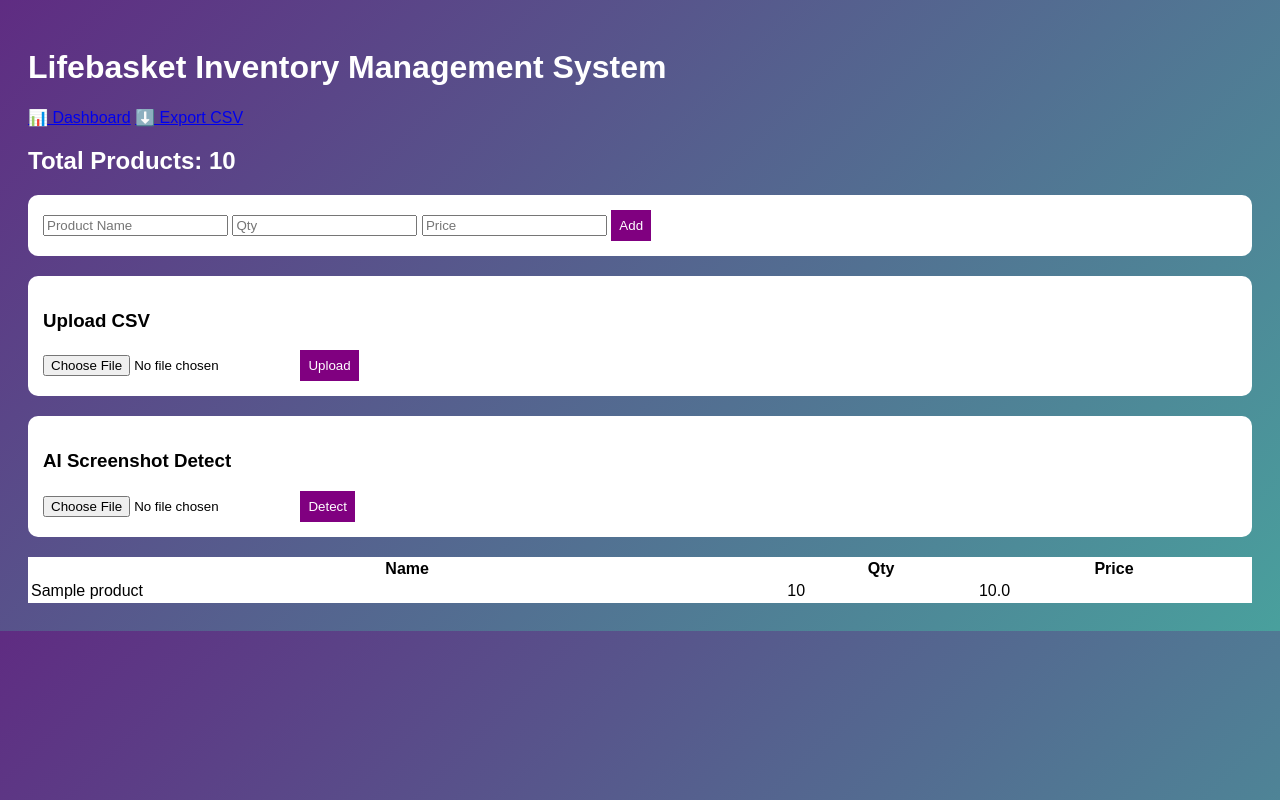
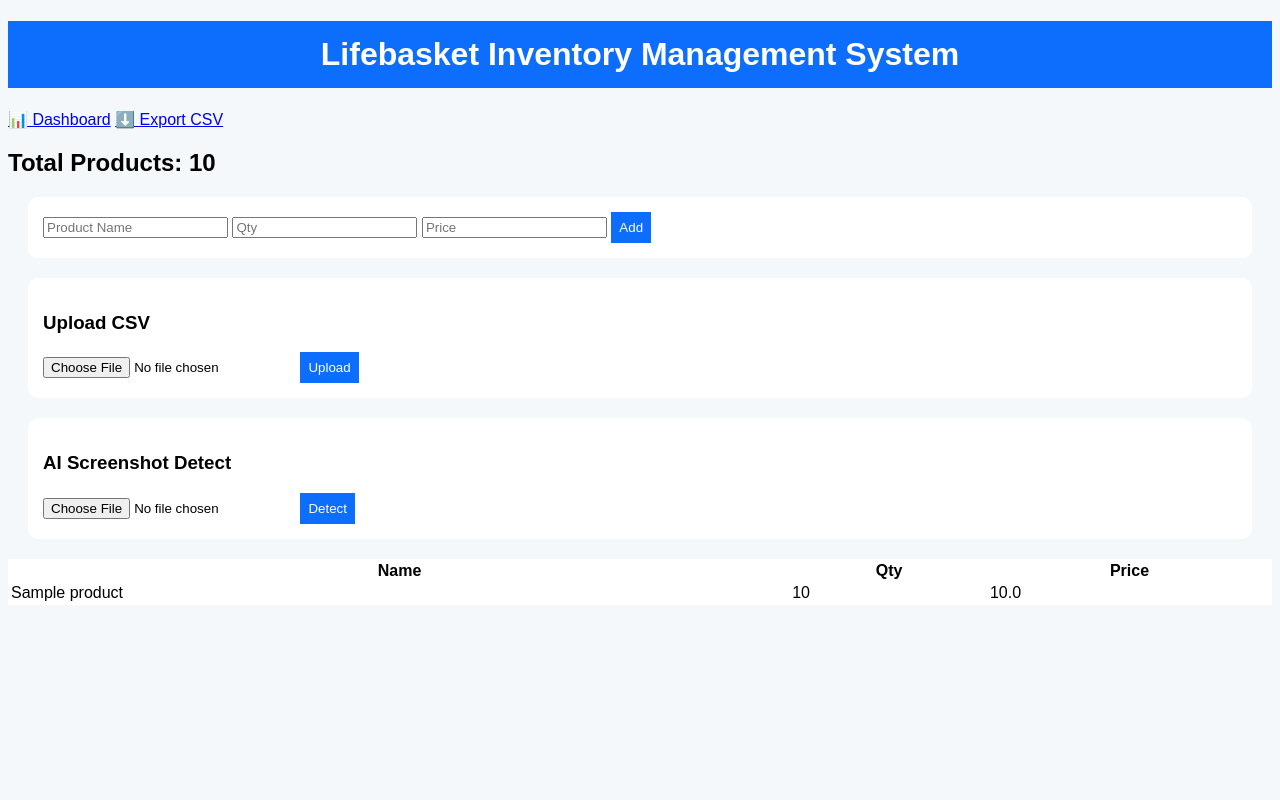
Before and after one commit to jakiya09/inventory-system, a Flask app: page / in a window 1280 px wide. Run offline with Flask 3, Linux system fonts and the light colour scheme; the visitor is signed in with stand-in values (Sample User, id 1); tables that the repository leaves empty hold one stand-in row (values such as "Sample post").

Commit message:
Update style.css

```diff
--- a/static/style.css
+++ b/static/style.css
@@ -1,20 +1,24 @@
 body {
     font-family: Arial;
-    background: linear-gradient(135deg, #5f2c82, #49a09d);
+    background: #f4f8fb;
+}
+
+h1 {
+    background: #0d6efd;
     color: white;
-    padding: 20px;
+    padding: 15px;
+    text-align: center;
 }
 
 .card {
     background: white;
-    color: black;
     padding: 15px;
-    margin: 20px 0;
+    margin: 20px;
     border-radius: 10px;
 }
 
 button {
-    background: purple;
+    background: #0d6efd;
     color: white;
     padding: 8px;
     border: none;
@@ -23,5 +27,4 @@ button {
 table {
     width: 100%;
     background: white;
-    color: black;
 }
```
